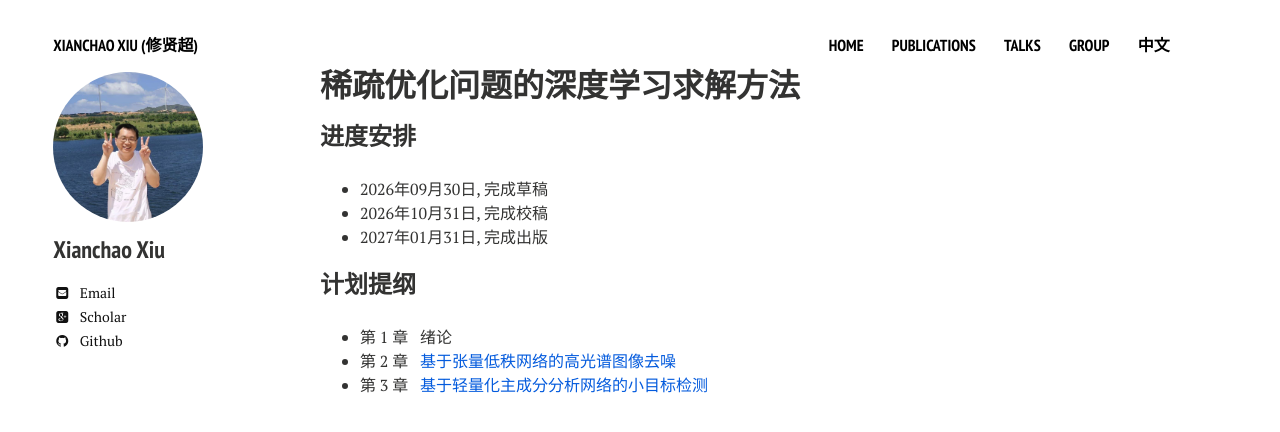
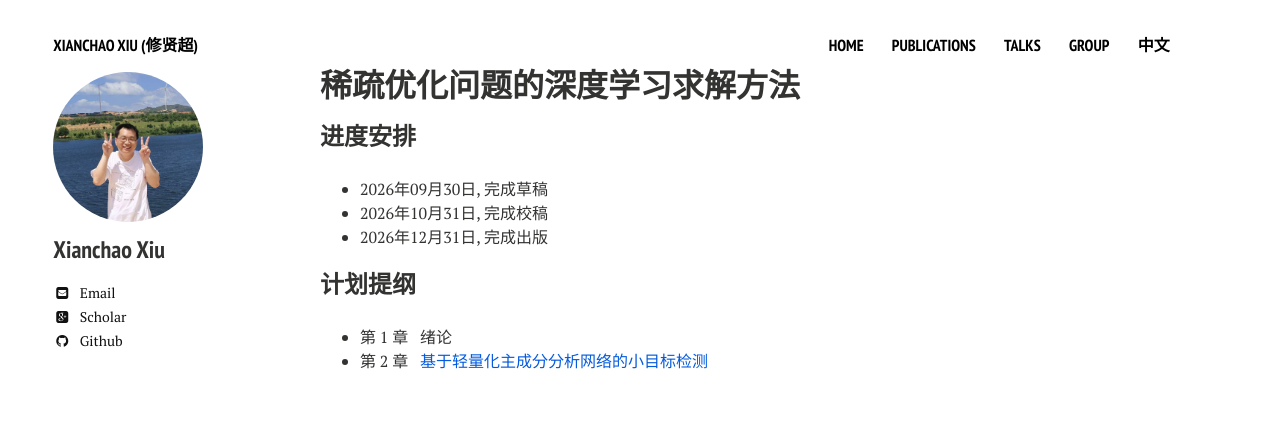
Before and after one commit to xianchaoxiu/xianchaoxiu.github.io, a Jekyll site: the page built from chinese/book/L2O/index.md, in a window 1280 px wide. Shown: the top 432 px of the page. Built offline with Jekyll 4.4.1, drawn with Linux system fonts in a browser that asks for light colours; nearby versions of some CDN libraries.

Commit message:
Update index.md

```diff
--- a/chinese/book/L2O/index.md
+++ b/chinese/book/L2O/index.md
@@ -8,11 +8,10 @@ share: false
 ### 进度安排
 * 2026年09月30日, 完成草稿<br>
 * 2026年10月31日, 完成校稿<br>
-* 2027年01月31日, 完成出版<br>
+* 2026年12月31日, 完成出版<br>
 
 
 
 ### 计划提纲
 * 第 1 章 &nbsp;  绪论<br>
-* 第 2 章 &nbsp;  <a href="https://doi.org/10.1016/j.patcog.2025.112496" class="textlink" target="_blank"> 基于张量低秩网络的高光谱图像去噪</a> <br>
-* 第 3 章 &nbsp;  <a href="https://doi.org/10.1109/TIP.2025.3620667" class="textlink" target="_blank"> 基于轻量化主成分分析网络的小目标检测 </a> <br>
+* 第 2 章 &nbsp;  <a href="https://arxiv.org/abs/2509.08205" class="textlink" target="_blank"> 基于轻量化主成分分析网络的小目标检测 </a> <br>
```
